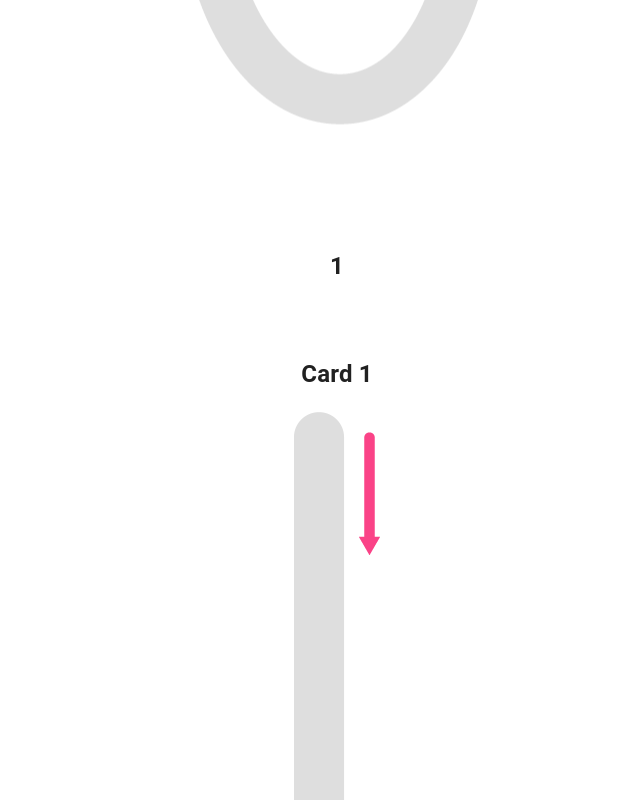
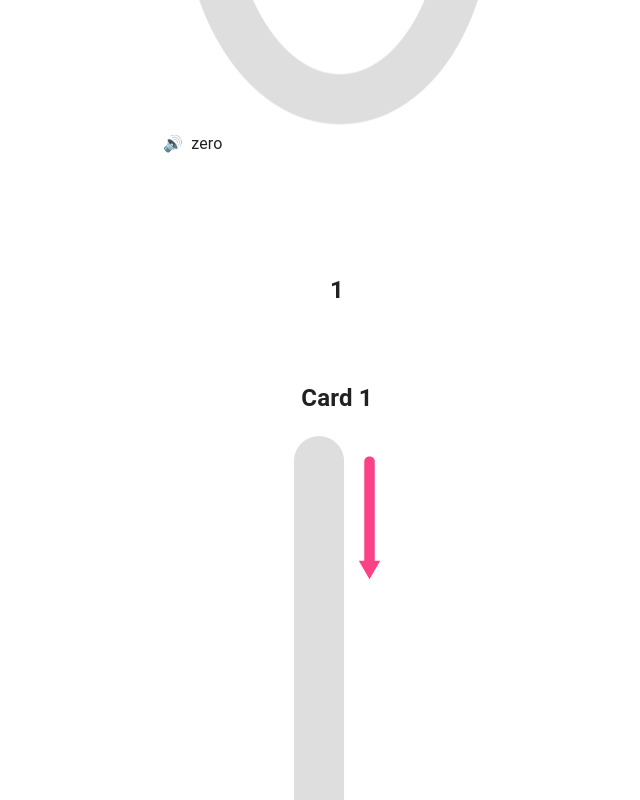
Before and after one commit to Hadddock/cards, a React (Vite) app: page /cards/numbers in a window 1280 px wide. Shown: the part 840-1640 px from the top of the page, without its empty margins (303-943 px from the left). Built offline with nearby package versions, Linux system fonts and the light colour scheme.

Commit message:
Add Pronunciation component and audio support to NumberCard

```diff
--- a/src/components/NumberCard.tsx
+++ b/src/components/NumberCard.tsx
@@ -1,4 +1,5 @@
 import React from 'react';
+import Pronunciation from './Pronunciation';
 
 interface NumberCardProps {
   number: number;
@@ -32,8 +33,52 @@ const importGif = (number: number) => {
   }
 };
 
+const importAudio = (number: number) => {
+  switch (number) {
+    case 0:
+      return import('./../assets/audio/zero.mp3');
+    case 1:
+      return import('./../assets/audio/one.mp3');
+    case 2:
+      return import('./../assets/audio/two.mp3');
+    case 3:
+      return import('./../assets/audio/three.mp3');
+    case 4:
+      return import('./../assets/audio/four.mp3');
+    case 5:
+      return import('./../assets/audio/five.mp3');
+    case 6:
+      return import('./../assets/audio/six.mp3');
+    case 7:
+      return import('./../assets/audio/seven.mp3');
+    case 8:
+      return import('./../assets/audio/eight.mp3');
+    case 9:
+      return import('./../assets/audio/nine.mp3');
+    default:
+      return Promise.reject(new Error('Invalid number'));
+  }
+};
+
+const numberToWord = (number: number) => {
+  const numberWords = [
+    'zero',
+    'one',
+    'two',
+    'three',
+    'four',
+    'five',
+    'six',
+    'seven',
+    'eight',
+    'nine',
+  ];
+  return numberWords[number] || 'Invalid number';
+};
+
 const NumberCard: React.FC<NumberCardProps> = ({ number, frames }) => {
   const [gifSrc, setGifSrc] = React.useState<string | null>(null);
+  const [audioSrc, setAudioSrc] = React.useState<string | null>(null);
 
   React.useEffect(() => {
     if (number < 0 || number > 9) {
@@ -44,6 +89,19 @@ const NumberCard: React.FC<NumberCardProps> = ({ number, frames }) => {
         gifPromise.then((module) => {
           if (module && module.default) {
             setGifSrc(module.default);
+          }
+        });
+      }
+    }
+  }, [number]);
+
+  React.useEffect(() => {
+    if (number >= 0 && number <= 9) {
+      const audioPromise = importAudio(number);
+      if (audioPromise) {
+        audioPromise.then((module) => {
+          if (module && module.default) {
+            setAudioSrc(module.default);
           }
         });
       }
@@ -66,6 +124,7 @@ const NumberCard: React.FC<NumberCardProps> = ({ number, frames }) => {
           <img key={index} src={frame} alt={`Frame ${index + 1}`} />
         ))}
       </div>
+      <Pronunciation audioSrc={audioSrc || ''} word={numberToWord(number)} />
     </div>
   );
 };
--- /dev/null
+++ b/src/components/Pronunciation.tsx
@@ -0,0 +1,35 @@
+import React from 'react';
+
+interface PronunciationProps {
+  audioSrc: string;
+  ipa?: string;
+  word: string;
+}
+
+const Pronunciation: React.FC<PronunciationProps> = ({
+  audioSrc,
+  ipa,
+  word,
+}) => {
+  const playAudio = () => {
+    const audio = new Audio(audioSrc);
+    audio.play();
+  };
+
+  return (
+    <div
+      onClick={playAudio}
+      style={{ cursor: 'pointer', display: 'flex', alignItems: 'center' }}
+    >
+      <span role="img" aria-label="speaker" style={{ marginRight: '8px' }}>
+        🔊
+      </span>
+      <div>
+        <p style={{ margin: 0 }}>{word}</p>
+        {ipa && <p style={{ margin: 0, fontStyle: 'italic' }}>{ipa}</p>}
+      </div>
+    </div>
+  );
+};
+
+export default Pronunciation;
```
